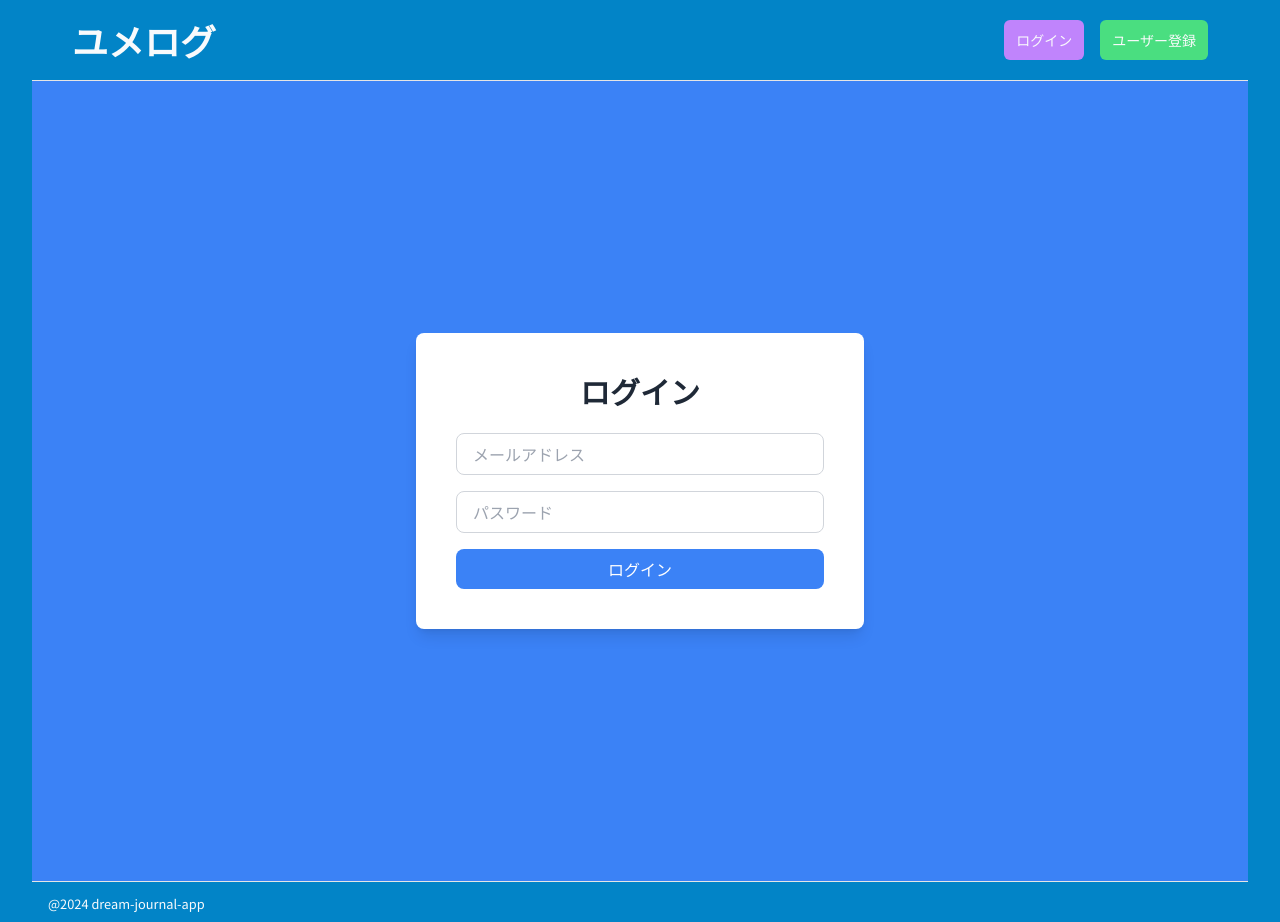
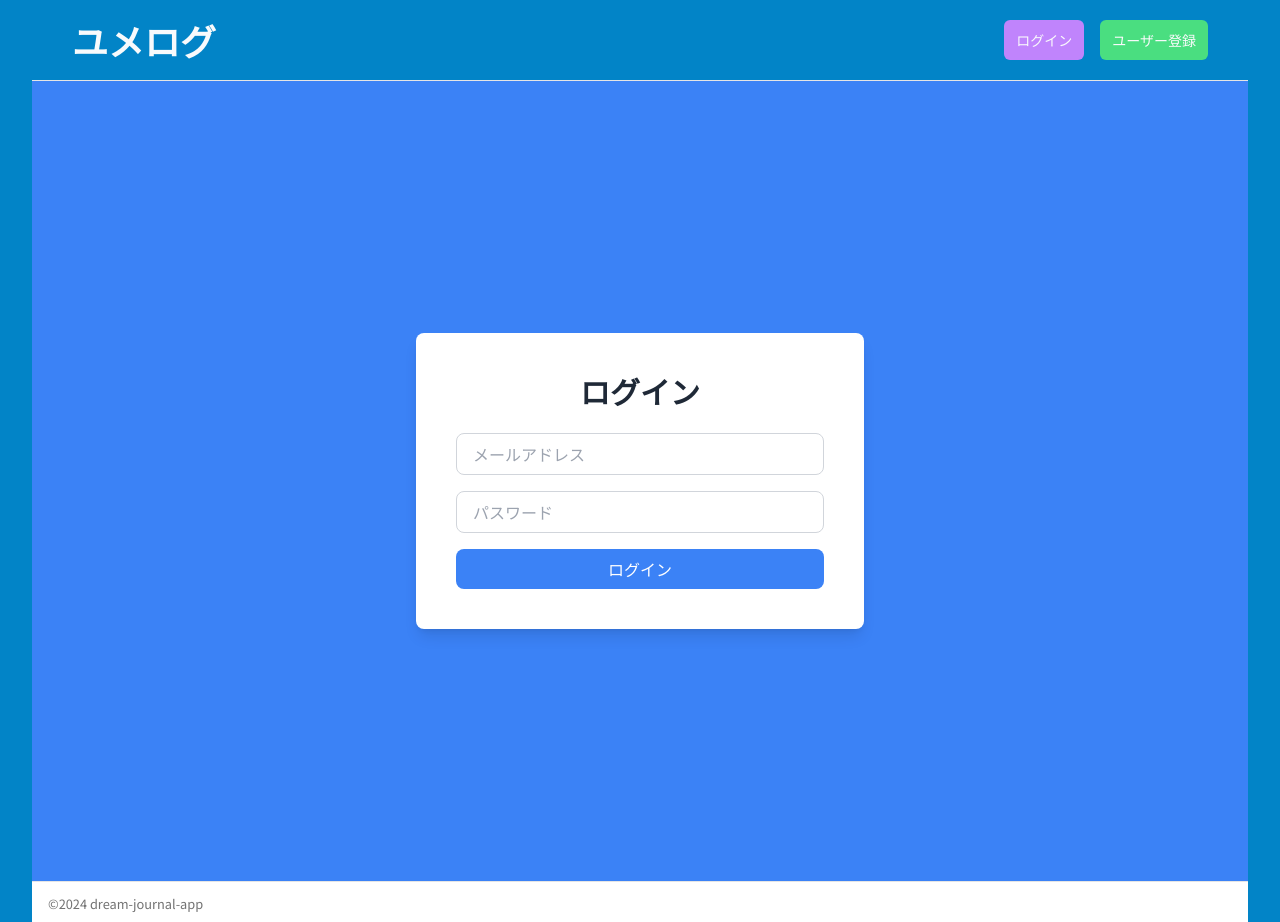
Before and after one commit to isekaisaru/dreamjournal-app, a Next.js app in the folder frontend/: page /login in a window 1280 px wide. Built offline with nearby package versions, Linux system fonts and the light colour scheme; no server answers.

Commit message:
フッターと更新ボタンにテーマカラーを適用

```diff
--- a/frontend/app/Footer.tsx
+++ b/frontend/app/Footer.tsx
@@ -3,8 +3,8 @@ import React from "react";
 const Footer = () => {
   return (
     <div>
-      <footer className="py-2 px-4 border-t bg-sky-600 text-center sm:text-left w-full mt-auto ">
-        <small className="block sm:inline">@2024 dream-journal-app</small>
+      <footer className="py-2 px-4 border-t border-border bg-background text-muted-foreground text-center sm:text-left w-full mt-auto ">
+        <small className="block sm:inline">©2024 dream-journal-app</small>
       </footer>
     </div>
   );
--- a/frontend/app/components/UpdateButton.tsx
+++ b/frontend/app/components/UpdateButton.tsx
@@ -8,7 +8,7 @@ const UpdateButton: React.FC<UpdateButtonProps> = ({ onClick }) => {
   return (
     <button
       onClick={onClick}
-      className="bg-blue-500 hover:bg-blue-600 text-white font-bold py-2 px-4 rounded-md cursor-pointer transition-all duration-300 ease-in-out shadow-md"
+      className="bg-secondary hover:bg-secondary/90 text-secondary-foreground font-bold py-2 px-4 rounded-md cursor-pointer transition-all duration-300 ease-in-out shadow-md"
     >
       更新
     </button>
```
